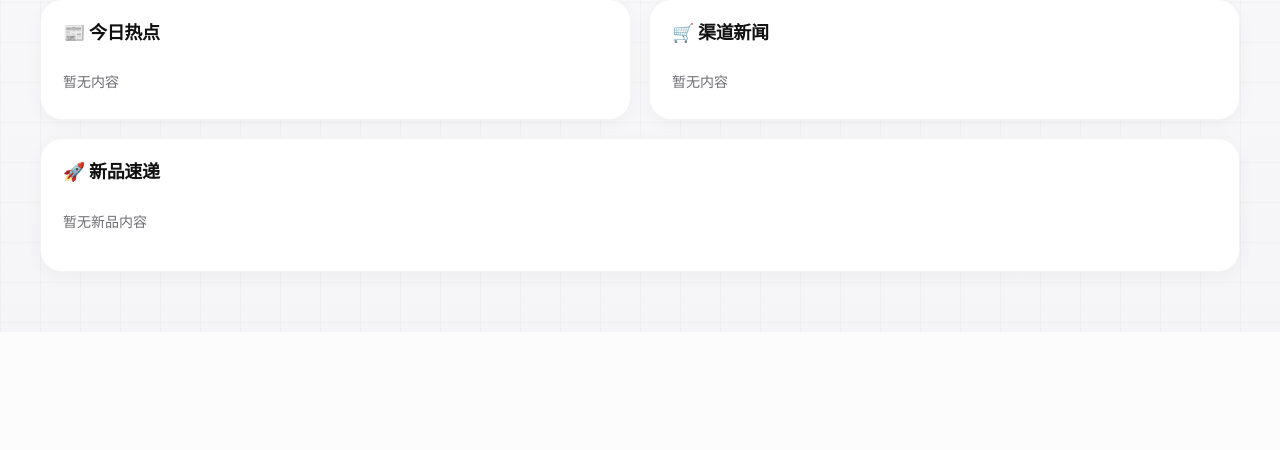
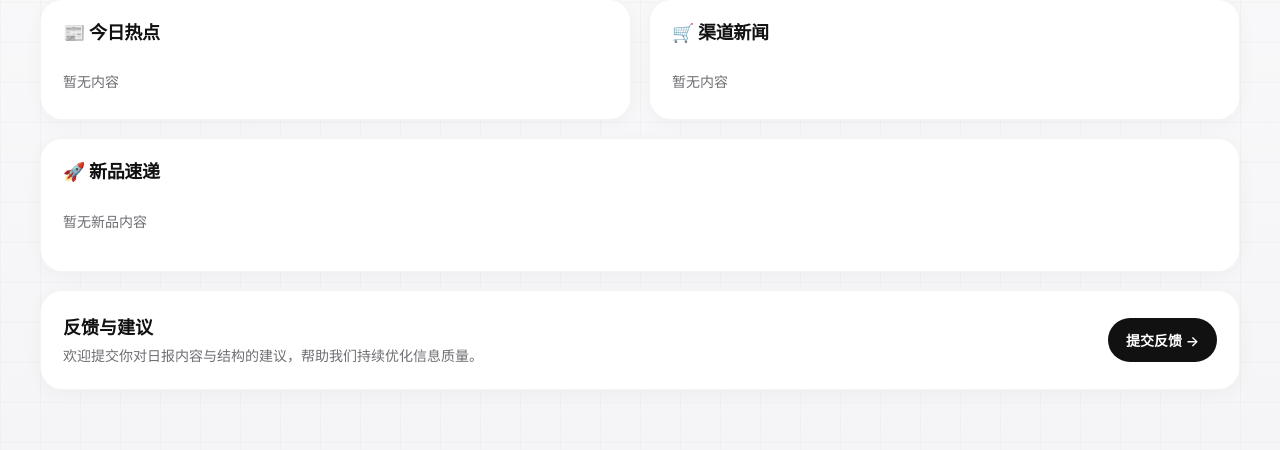
Before and after one commit to iven649/daily-report, a Python web app: template templates/index.html.j2 in a window 1280 px wide. Shown: the part 598-1048 px from the top of the page. Before the commit the page ends 930 px from the top, so only its background shows below. Run offline with Jinja, Linux system fonts and the light colour scheme; the template is opened without the code that fills it, so the values that code supplies are empty.

Commit message:
Update index.html.j2

```diff
--- a/templates/index.html.j2
+++ b/templates/index.html.j2
@@ -167,6 +167,48 @@
       margin-bottom: 18px;
       align-items: stretch;
     }
+
+    .feedback-card {
+  margin-top: 18px;
+  padding: 22px;
+}
+
+.feedback-inner {
+  display: flex;
+  align-items: center;
+  justify-content: space-between;
+  gap: 20px;
+}
+
+.feedback-title {
+  font-size: 18px;
+  font-weight: 700;
+  margin-bottom: 6px;
+}
+
+.feedback-desc {
+  font-size: 14px;
+  color: var(--muted);
+  line-height: 1.6;
+}
+
+.feedback-btn {
+  display: inline-flex;
+  align-items: center;
+  gap: 6px;
+  padding: 12px 18px;
+  border-radius: 999px;
+  background: #111111;
+  color: #fff;
+  font-size: 14px;
+  font-weight: 600;
+  transition: all 0.15s ease;
+}
+
+.feedback-btn:hover {
+  transform: translateY(-1px);
+  opacity: 0.92;
+}
 
     .timezone-card,
     .takeaways-card {
@@ -620,6 +662,26 @@
       </div>
     </div>
 
+    <!-- 反馈 -->
+<div class="section-card feedback-card">
+  <div class="feedback-inner">
+
+    <div class="feedback-text">
+      <div class="feedback-title">反馈与建议</div>
+      <div class="feedback-desc">
+        欢迎提交你对日报内容与结构的建议，帮助我们持续优化信息质量。
+      </div>
+    </div>
+
+    <a href="你的GoogleForm链接"
+       target="_blank"
+       class="feedback-btn">
+       提交反馈 →
+    </a>
+
+  </div>
+</div>
+
   </div>
 
   <script>
```
